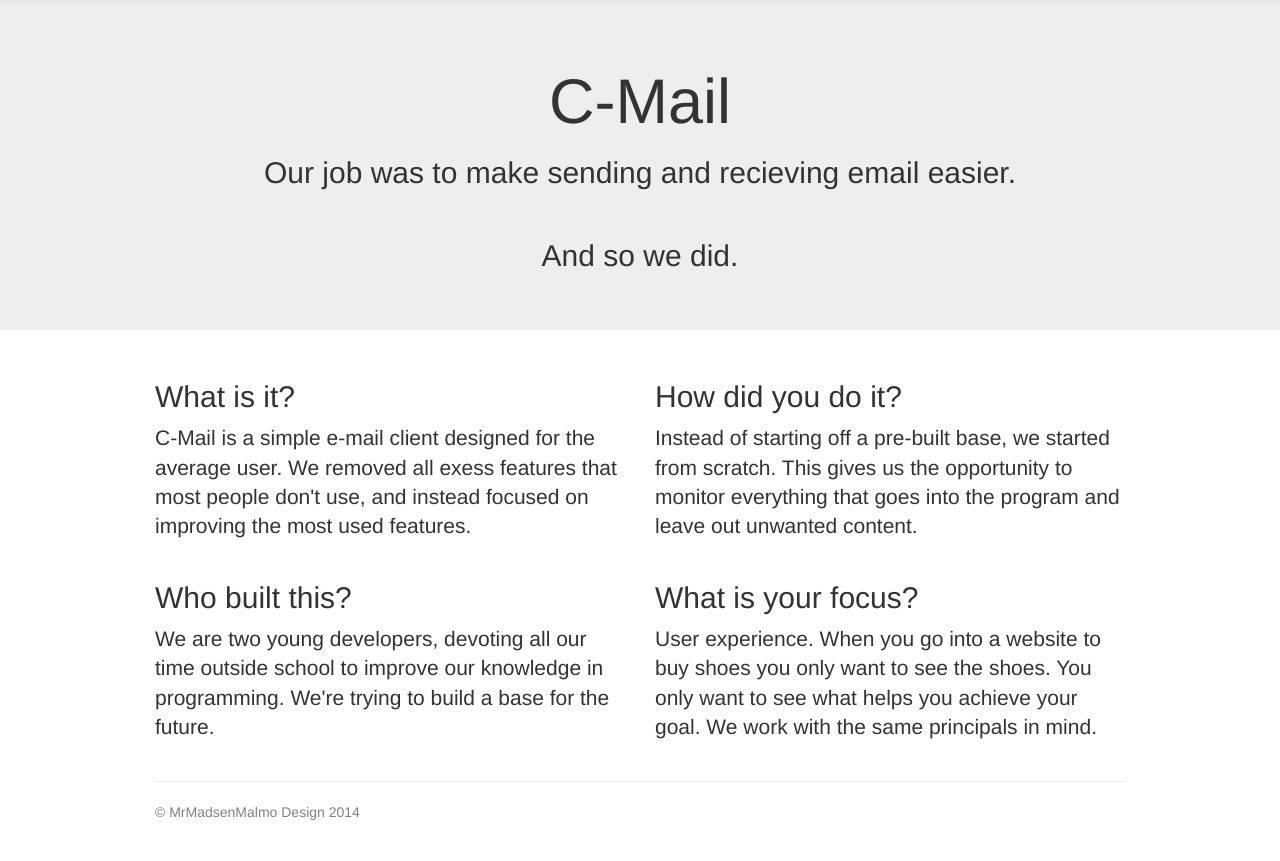
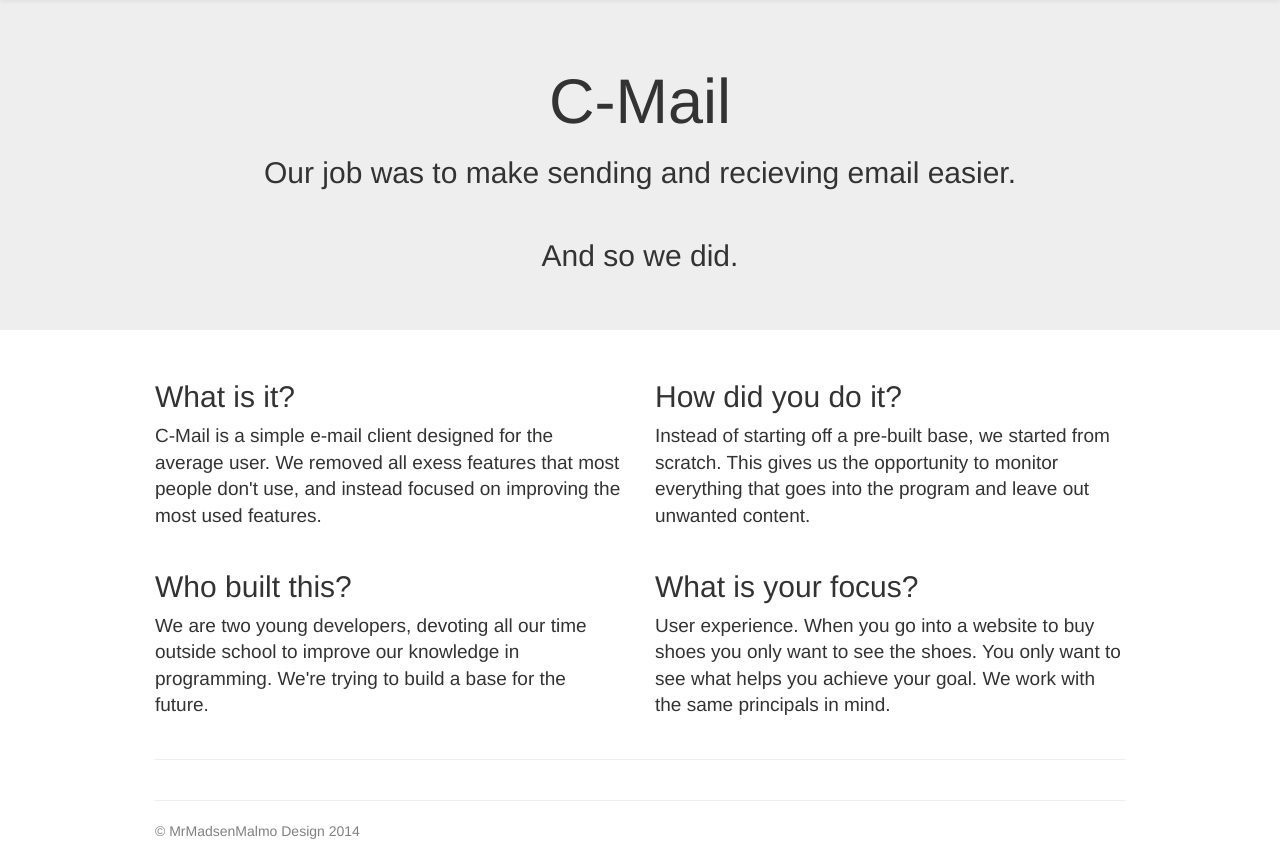
Before and after one commit to FredrikAugust/C-Mail-Website, a PHP site: page /about.html in a window 1280 px wide. Shown: the part 51-912 px from the top of the page. Before the commit the page ends 871 px from the top, so only its background shows below. Run offline with PHP 8.4, Linux system fonts and the light colour scheme.

Commit message:
Reduces font-size on .lead
Reduces font-size on text with the class lead

```diff
--- a/about.html
+++ b/about.html
@@ -44,6 +44,7 @@
 
         <!-- Main content -->
         <div class="container">
+            <!-- Paragraphs of text -->
             <div class="row">
                 <div class="col-sm-6 col-xs-12">
                     <h2>What is it?</h2>
@@ -62,6 +63,7 @@
                     <p class="lead">User experience. When you go into a website to buy shoes you only want to see the shoes. You only want to see what helps you achieve your goal. We work with the same principals in mind.</p>
                 </div>
             </div>
+            <hr>
         </div>
 
         <!-- Footer -->
--- a/css/style.css
+++ b/css/style.css
@@ -31,6 +31,9 @@ div.jumbotron {
   margin: 10px auto 0 auto;
   border: 1px solid rgba(189, 195, 199, 0.5); }
 
+.lead {
+  font-size: 19px; }
+
 /* Footer */
 .mmmdesign {
   color: grey;
--- a/css/style.scss
+++ b/css/style.scss
@@ -48,6 +48,10 @@ div.jumbotron {
     border: 1px solid rgba(189, 195, 199,0.5);
 }
 
+.lead {
+    font-size: 19px;
+}
+
 /* Footer */
 
 .mmmdesign {
```
